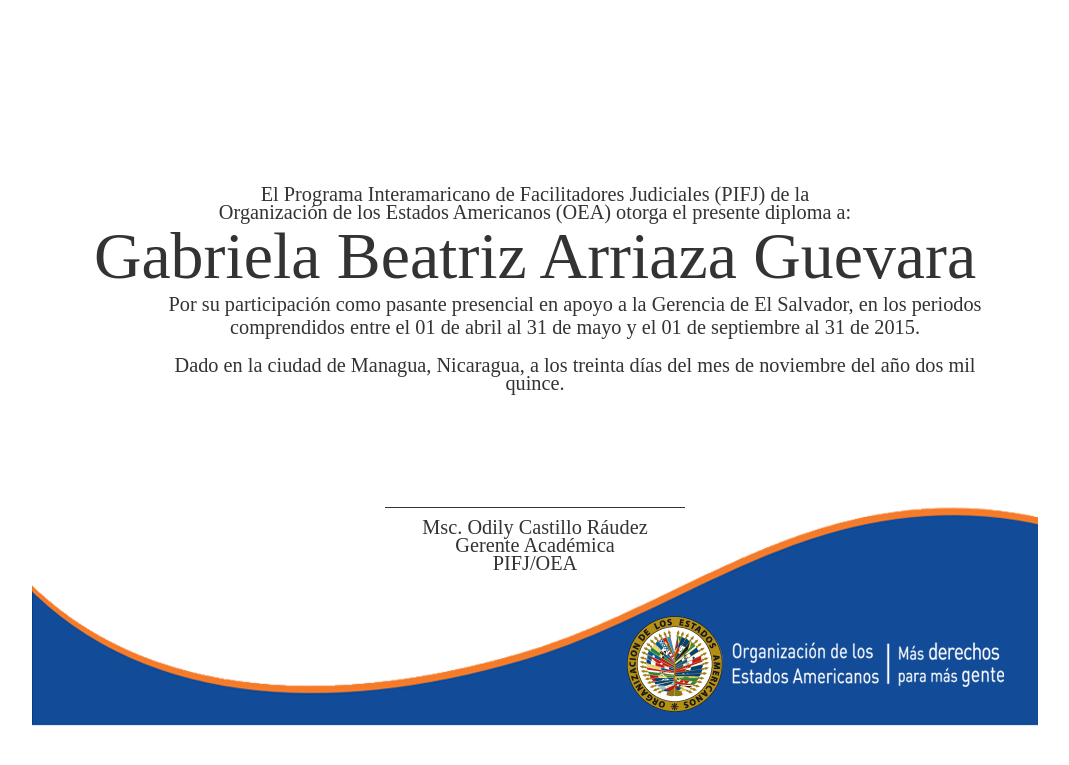
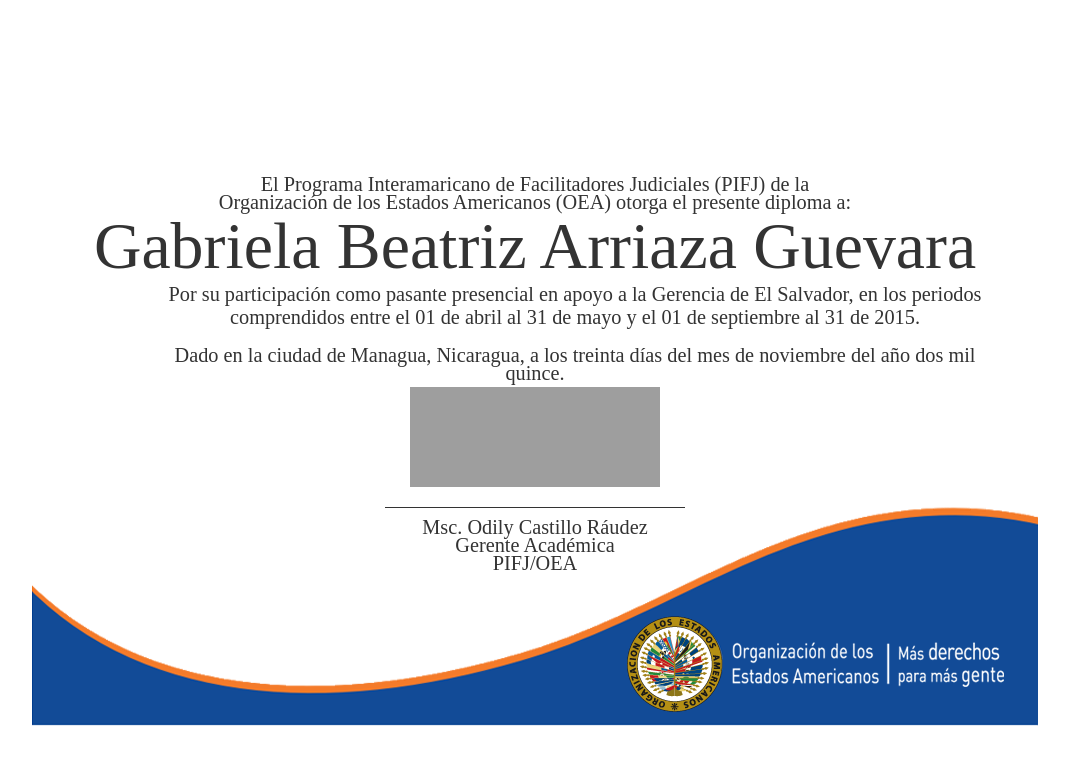
Before and after one commit to roninJosue/crear_pdf, a PHP site: page /templates/pdf/certificado.php in a window 1280 px wide. Shown: the top 765 px of the page, without its empty margins (105-1174 px from the left). Run offline with PHP 8.4, Linux system fonts and the light colour scheme; grey boxes are pictures that could not be loaded.

Commit message:
myCss.css y certificado.php

```diff
--- a/projects/public/css/myCss.css
+++ b/projects/public/css/myCss.css
@@ -120,9 +120,16 @@ body
     height: 219px;
     width: 100%;
     /*background-size: cover;*/
-    margin:  120px auto auto auto;
+    margin:  20px auto auto auto;
+}
 
-
+.firma
+{
+    background:url('../img/OAS_ES-Vertical.png') no-repeat center center;
+    height: 100px;
+    width: 250px;
+    background-size: cover;
+    margin: 10px auto auto auto;
 }
 
 @font-face {
@@ -150,7 +157,7 @@ body
     border-top: 1px solid;
     width: 300px;
     /*text-align: center;*/
-    margin: 50px auto auto auto;
+    margin: 10px auto auto auto;
     padding-top: 5px;
     padding-right: 20px;
     padding-left: 20px;
@@ -163,4 +170,4 @@ h4
     font-family: 'AGSchool';
 }
 
-html{margin:180px 10px 0px 10px}
+html{margin:170px 10px 0px 10px}
--- a/projects/templates/pdf/certificado.php
+++ b/projects/templates/pdf/certificado.php
@@ -48,10 +48,11 @@ and open the template in the editor.
                 </div>
                 <!--<div class="col-lg-1"></div>-->
             </div>
-            <div class="text-center footer">
+
 
                 <div class="">
-                    <div class=""></div>
+                    <div class="firma"></div>
+                <div class="text-center footer">
                     <div class="borde_sup">
                         <h4>Msc. Odily Castillo R&aacute;udez</h4>
                         <h4>Gerente Acad&eacute;mica</h4>
@@ -59,6 +60,7 @@ and open the template in the editor.
                     </div>
                     <div class=""></div>
                 </div>
+
             </div>
     </div>
 </body>
```
